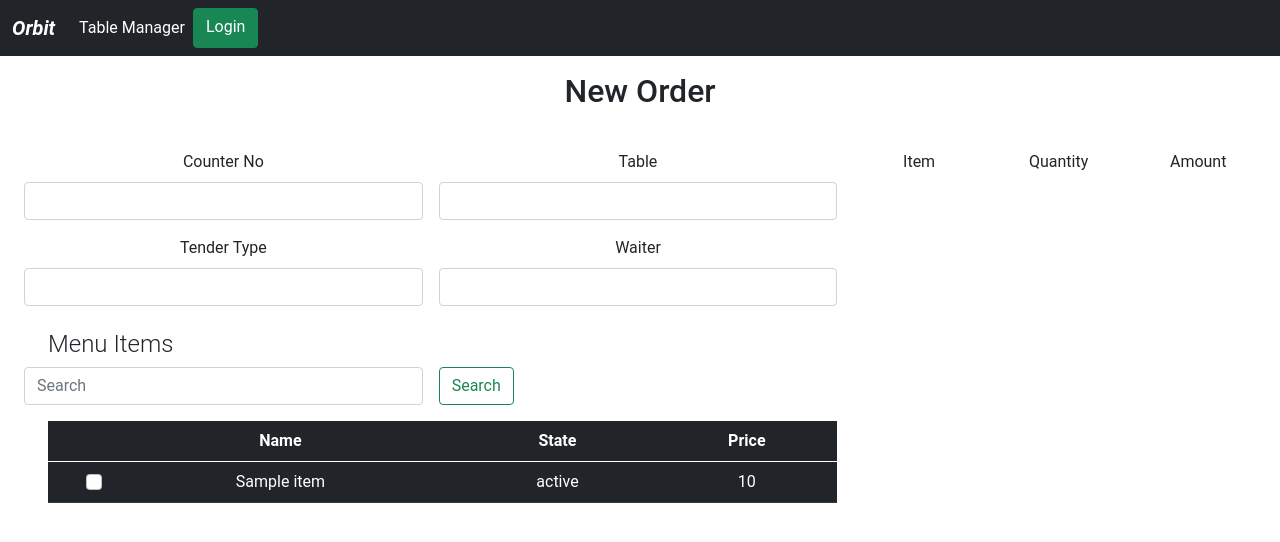
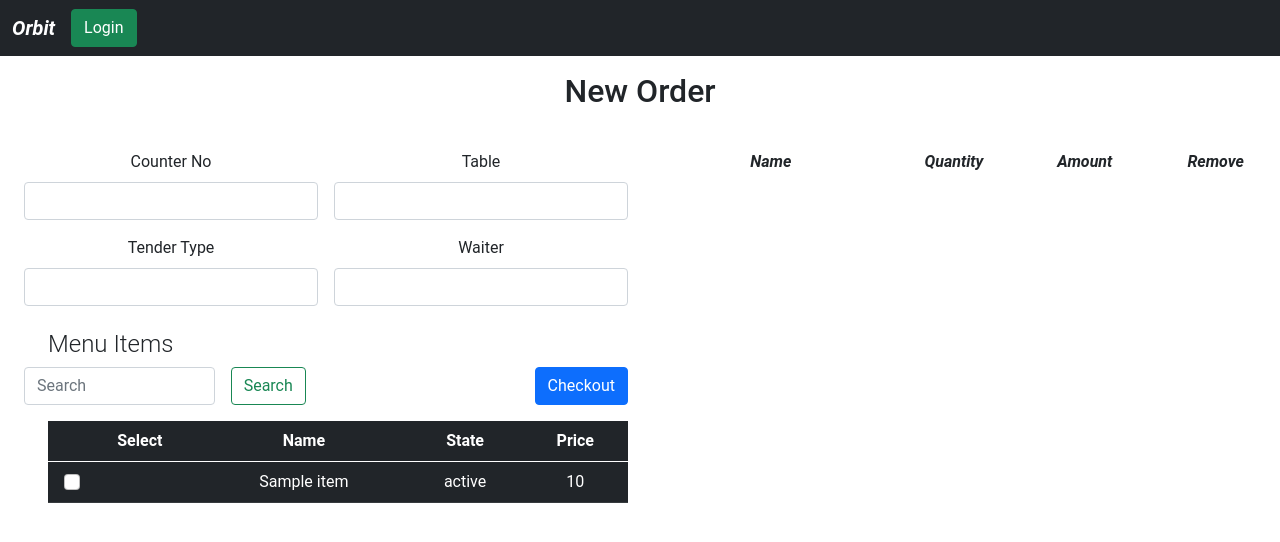
Before and after one commit to Oduo24/Orbit, a Flask app: page /order/counter-order in a window 1280 px wide. Shown: the top 542 px of the page. Run offline with Flask 2, Linux system fonts and the light colour scheme; tables that the repository leaves empty hold one stand-in row (values such as "Sample post"); some libraries are stand-ins or nearby versions.

Commit message:
Finished order html script

```diff
--- a/templates/base.html
+++ b/templates/base.html
@@ -20,10 +20,10 @@
     </button>
     <div class="collapse navbar-collapse" id="navbarSupportedContent">
       <ul class="navbar-nav me-auto mb-2 mb-lg-0">
-        <li class="nav-item">
+	{% if current_user.is_authenticated %}
+	<li class="nav-item">
           <a class="nav-link text-white" aria-current="page" href="{{ url_for('table_views.get_all_tables') }}">Table Manager</a>
         </li>
-	{% if current_user.is_authenticated %}
         <li class="nav-item">
           <a class="nav-link text-white" href="{{ url_for('waiter_views.get_all_waiters') }}">Waiter Manager</a>
         </li>
--- /dev/null
+++ b/views/order/static/js/custom.js
@@ -0,0 +1,162 @@
+/*
+const items = document.getElementsByClassName("item-name");
+const prices = document.getElementsByClassName('item-price');
+
+const itemsName = [].map.call(items, item => item.innerHTML);
+const itemsPrice = [].map.call(prices, price => price.innerHTML);
+let itemsObj = {};
+
+itemsName.forEach((name, index) => {
+	let key = name
+	let value = itemsPrice[index]
+	let newItem = {}
+	newItem[key] = value
+	Object.assign(itemsObj, newItem);
+});
+*/
+const items = document.getElementsByClassName("item-name");
+const itemsName = [].map.call(items, item => item.innerHTML);
+
+const prices = document.getElementsByClassName('item-price');
+const itemsPrice = [].map.call(prices, price => price.innerHTML);
+
+//object containing item name and price
+let itemsObj = {};
+itemsName.forEach((name, index) => {
+        let key = name
+        let value = itemsPrice[index]
+        let newItem = {}
+        newItem[key] = value
+        Object.assign(itemsObj, newItem);
+})
+
+//checkout button event
+
+const checkoutBtn = document.getElementById('btnCheckout');
+
+checkoutBtn.addEventListener('click', (e) => {
+	e.preventDefault()
+	let checkBoxes = document.querySelectorAll('.item-data .form-check-input');
+	checkBoxes.forEach((check, index) => {
+		if ( check.checked == true) {
+			//Create item name filed
+			let itemNameDiv = document.createElement('div')
+			let itemNameParagraph = document.createElement('p')
+			let parentNameOfItem = document.getElementById('name-of-item')
+
+			itemNameDiv.classList.add('name-value')
+			itemNameDiv.setAttribute('id', `${itemsName[index].replace(' ', '_')}`)
+			itemNameParagraph.classList.add('form-control')
+			itemNameParagraph.innerHTML = itemsName[index]
+
+			itemNameDiv.appendChild(itemNameParagraph)
+			parentNameOfItem.lastChild.after(itemNameDiv)
+
+			addQuantityField(index)
+			addAmountField(index)
+			removeItemField(index)
+		 }
+	})
+})
+
+function addQuantityField(index) {
+	//Create quantity field
+	let parentQuantity = document.getElementById('quantity')
+	let inputBtn = document.createElement('input')
+	let divElement = document.createElement('div')
+
+	inputBtn.setAttribute('type', 'number')
+	inputBtn.setAttribute('name', 'item-quantity')
+	inputBtn.setAttribute('min', '1')
+	inputBtn.setAttribute('value', '1')
+	inputBtn.setAttribute('id', `${itemsName[index].replace(' ', '_')}`)
+        inputBtn.classList.add('mb-3', 'form-control', 'quantity-value')
+
+        //divElement.classList.add('mb-3')
+	//divElement.setAttribute('id', `${itemsName[index].replace(' ', '_')}`)
+        divElement.appendChild(inputBtn)
+
+        parentQuantity.lastChild.after(divElement)
+}
+
+function addAmountField(index, inputBtn) {
+	//Adding the amount column value
+	let parentAmount = document.getElementById('amount')
+	let amountDiv = document.createElement('div')
+	let amountParagraph = document.createElement('p')
+
+	amountDiv.classList.add('amount-value', 'mb-3', 'form-control')
+	amountDiv.setAttribute('id', `${itemsName[index].replace(' ', '_')}`)
+	//amountParagraph.classList.add('form-control')
+	amountDiv.innerHTML = +itemsPrice[index]
+
+	//amountDiv.appendChild(amountParagraph)
+        parentAmount.lastChild.after(amountDiv)
+
+	//Change quantity event listener
+	//let quantity = document.getElementById(`${itemsName[index].replace(' ', '_')}`)
+	//quantity.addEventListener('change', (event) => {
+	//	event.preventDefault()
+	//	amountParagraph.innerHTML = +itemsPrice[index] * +event.target.value
+
+	//})
+}
+
+function removeItemField(index) {
+	let parentRemove = document.getElementById('remove')
+	let removeDiv = document.createElement('div')
+	let removeBtn = document.createElement('button')
+
+	removeDiv.classList.add('mb-3', 'remove-item')
+	removeDiv.setAttribute('id', `${itemsName[index].replace(' ', '_')}`)
+	removeBtn.classList.add('btn', 'btn-danger', 'remove-button')
+	removeBtn.setAttribute('type', 'button')
+	removeBtn.innerHTML = 'remove'
+
+	removeDiv.appendChild(removeBtn)
+	parentRemove.lastChild.after(removeDiv)
+        }
+
+
+//Another event listener on checkoutBtn that sets the remove item functionality from checkout list
+
+checkoutBtn.addEventListener('click', (ev) => {
+	ev.preventDefault()
+	let allRemoveButtons = document.querySelectorAll('.remove-item')
+	allRemoveButtons.forEach((button, index) => {
+		button.addEventListener('click', (event) => {
+			event.preventDefault()
+
+			//remove button
+			let buttonIdAttribute = button.getAttribute('id').replace(' ', '_')
+
+			document.querySelector(`#${buttonIdAttribute}.remove-item`).remove()
+
+			//remove amount
+			document.querySelector(`#${buttonIdAttribute}.amount-value`).remove()
+
+			//remove quantity
+			document.querySelector(`#${buttonIdAttribute}.quantity-value`).remove()
+
+			//remove item name
+			document.querySelector(`#${buttonIdAttribute}.name-value`).remove()
+
+		})
+	})
+})
+
+
+//event listener for updating amount value in response to quantity change
+checkoutBtn.addEventListener('click', (ev) => {
+	ev.preventDefault()
+	let quantity = document.querySelectorAll('.quantity-value')
+	quantity.forEach((field) => {
+		field.addEventListener('change', (event) => {
+			event.preventDefault()
+			let inputTagId = event.target.getAttribute('id')
+			let price = itemsObj[`${inputTagId.replace('_', ' ')}`]
+			document.querySelector(`#${inputTagId}.amount-value`).innerHTML = +price * event.target.value
+		})
+	})
+
+})
--- a/views/order/templates/make_counter_order.html
+++ b/views/order/templates/make_counter_order.html
@@ -8,7 +8,7 @@
 	</div>
 	<div class="container-fluid py-2">
 		<div class="row justify-content-center py-3">
-			<div class="col-md-8 text-center">
+			<div class="col-md-6 text-center">
 				<form class="row g-3" id="counter_header_form">
 					<div class="col-md-6">
                                                 <label for="inputEmail4" class="form-label">Counter No</label>
@@ -35,12 +35,15 @@
 				</div>
 
 				<form class="row g-3" id="item_search_form">
-					<div class="col-md-6">
+					<div class="col-md-4">
 						<input class="form-control" type="search" placeholder="Search"
 						aria-label="Search">
 					</div>
-					<div class="col-md-6 text-start">
+					<div class="col-md-4 text-start">
 						<button class="btn btn-outline-success" type="submit">Search</button>
+                                        </div>
+					<div class="col-md-4 text-end">
+                                                <button class="btn btn-primary" type="submit" id="btnCheckout">Checkout</button>
                                         </div>
 				</form>
 
@@ -50,6 +53,7 @@
 							<thead>
 								<tr>
 									<th scope="col"></th>
+									<th scope="col">Select</th>
 									<th scope="col">Name</th>
 									<th scope="col">State</th>
 									<th scope="col">Price</th>
@@ -57,17 +61,15 @@
 							<thead>
 							<tbody>
 								{% for item in all_items %}
-								<tr>
+								<tr class="item-data">
 									<td scope="row"></td>
-									<td>
-										<input class="form-check-input" type="checkbox" value=""
-										id="flexCheckDefault">
-										<label class="form-check-label" for="flexCheckDefault">
-											{{ item.item_name }}
-										</label>
+									<td class="item-check-icon">
+										<input class="form-check-input" type="checkbox"
+										value="" id="item-checkbox" name="item-check">
 									</td>
-									<td scope="row">{{ item.state }}</td>
-									<td scope="row">{{ item.price }}</td>
+									<td class="item-name" scope="row">{{ item.item_name }}</td>
+									<td class="item-state" scope="row">{{ item.state }}</td>
+									<td class="item-price" scope="row">{{ item.price }}</td>
 								</tr>
 								{% endfor %}
 							</tbody>
@@ -75,17 +77,28 @@
 					</div>
 				</div>
         		</div>
-			<div class="col-md-4 text-center">
-				<div class="row">
-						<div class="col-md-4">
-							<label for="inputEmail4" class="form-label">Item</label>
+			<div class="col-md-6 text-center">
+				<div class="row checkout-item-row">
+						<div class="col-md-5" id="name-of-item">
+							<div class="heading fw-bold fst-italic">
+								Name
+							</div>
 						</div>
-						<div class="col-md-4">
-							<label for="inputEmail4" class="form-label">Quantity</label>
-                                        	</div>
-						<div class="col-md-4">
-							<label for="inputEmail4" class="form-label">Amount</label>
-                                        	</div>
+						<div class="col-md-2" id="quantity">
+                                                        <div class="heading fw-bold fst-italic">
+								Quantity
+                                                        </div>
+                                                </div>
+						<div class="col-md-3" id="amount">
+                                                        <div class="heading fw-bold fst-italic">
+                                                                Amount
+                                                        </div>
+                                                </div>
+						<div class="col-md-2" id="remove">
+                                                        <div class="heading fw-bold fst-italic">
+                                                                Remove
+                                                        </div>
+                                                </div>
                                 </div>
 
                 	</div>
```
Also changed, not shown: views/standard/templates/index.html (+3 -6 lines), 4 other files.
